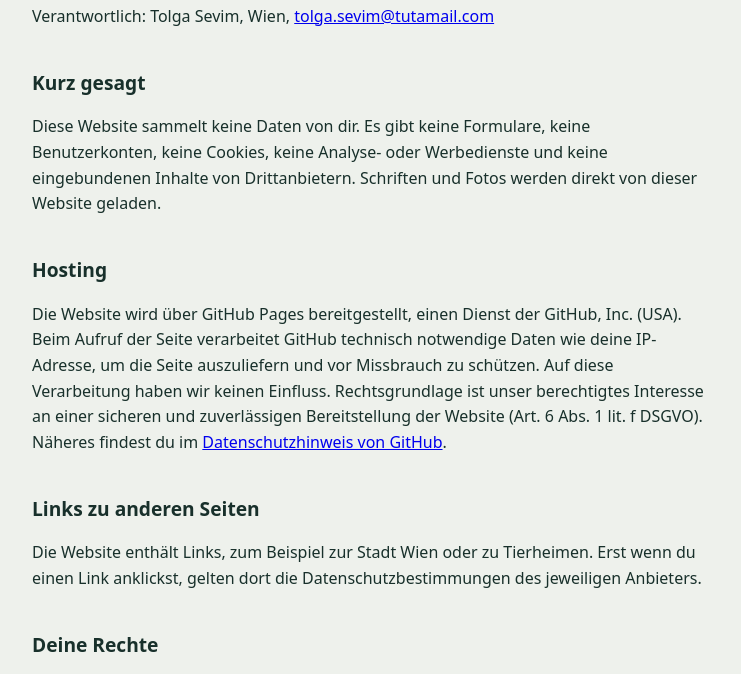
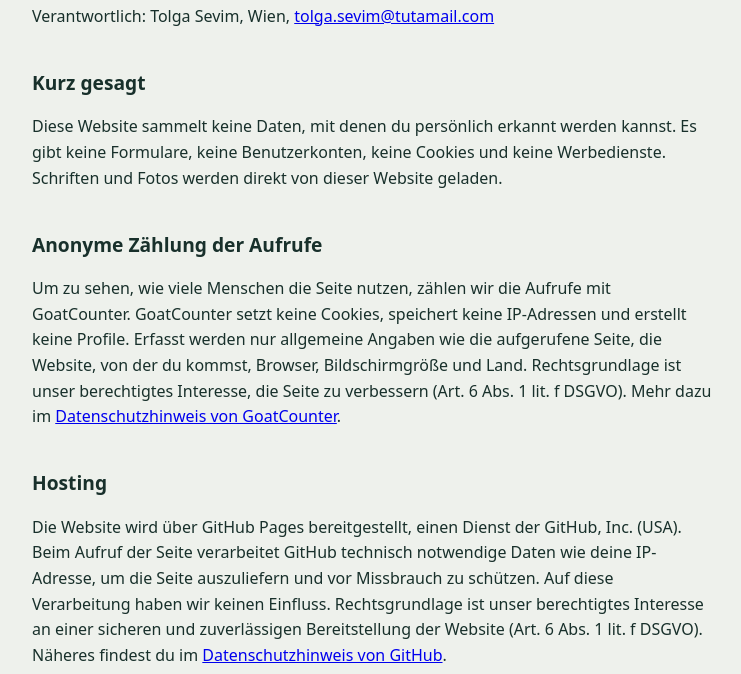
Before and after one commit to craxee/tiervermisst, a plain HTML site: page datenschutz.html in a window 1280 px wide. Shown: the part 109-783 px from the top of the page, without its empty margins (268-1009 px from the left). Drawn offline with Linux system fonts and the light colour scheme.

Commit message:
Datenschutz: GoatCounter ergänzt

```diff
--- a/datenschutz.html
+++ b/datenschutz.html
@@ -7,7 +7,10 @@
 <p>Verantwortlich: Tolga Sevim, Wien, <a href="mailto:tolga.sevim@tutamail.com">tolga.sevim@tutamail.com</a></p>
 
 <h2>Kurz gesagt</h2>
-<p>Diese Website sammelt keine Daten von dir. Es gibt keine Formulare, keine Benutzerkonten, keine Cookies, keine Analyse- oder Werbedienste und keine eingebundenen Inhalte von Drittanbietern. Schriften und Fotos werden direkt von dieser Website geladen.</p>
+<p>Diese Website sammelt keine Daten, mit denen du persönlich erkannt werden kannst. Es gibt keine Formulare, keine Benutzerkonten, keine Cookies und keine Werbedienste. Schriften und Fotos werden direkt von dieser Website geladen.</p>
+
+<h2>Anonyme Zählung der Aufrufe</h2>
+<p>Um zu sehen, wie viele Menschen die Seite nutzen, zählen wir die Aufrufe mit GoatCounter. GoatCounter setzt keine Cookies, speichert keine IP-Adressen und erstellt keine Profile. Erfasst werden nur allgemeine Angaben wie die aufgerufene Seite, die Website, von der du kommst, Browser, Bildschirmgröße und Land. Rechtsgrundlage ist unser berechtigtes Interesse, die Seite zu verbessern (Art. 6 Abs. 1 lit. f DSGVO). Mehr dazu im <a href="https://www.goatcounter.com/help/privacy">Datenschutzhinweis von GoatCounter</a>.</p>
 
 <h2>Hosting</h2>
 <p>Die Website wird über GitHub Pages bereitgestellt, einen Dienst der GitHub, Inc. (USA). Beim Aufruf der Seite verarbeitet GitHub technisch notwendige Daten wie deine IP-Adresse, um die Seite auszuliefern und vor Missbrauch zu schützen. Auf diese Verarbeitung haben wir keinen Einfluss. Rechtsgrundlage ist unser berechtigtes Interesse an einer sicheren und zuverlässigen Bereitstellung der Website (Art. 6 Abs. 1 lit. f DSGVO). Näheres findest du im <a href="https://docs.github.com/de/site-policy/privacy-policies/github-general-privacy-statement">Datenschutzhinweis von GitHub</a>.</p>
```
